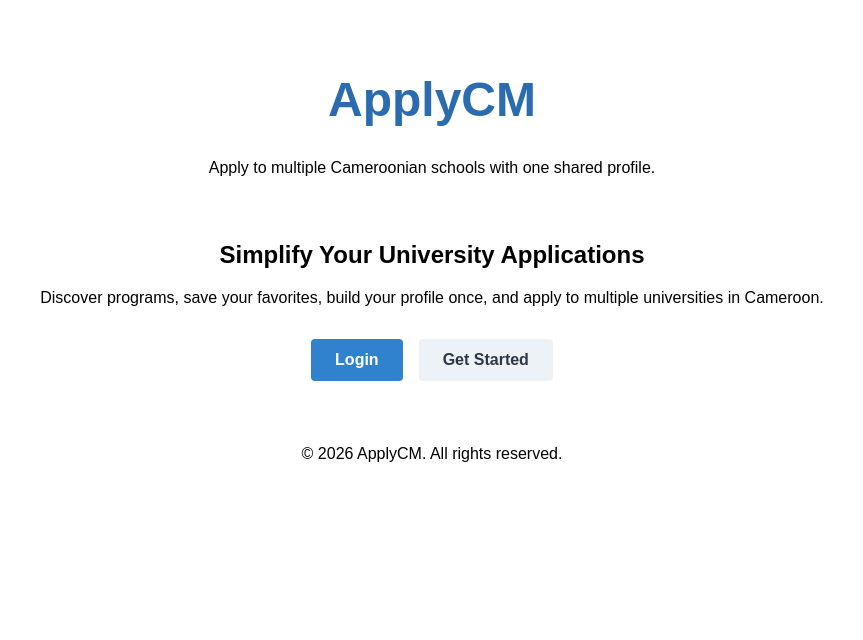
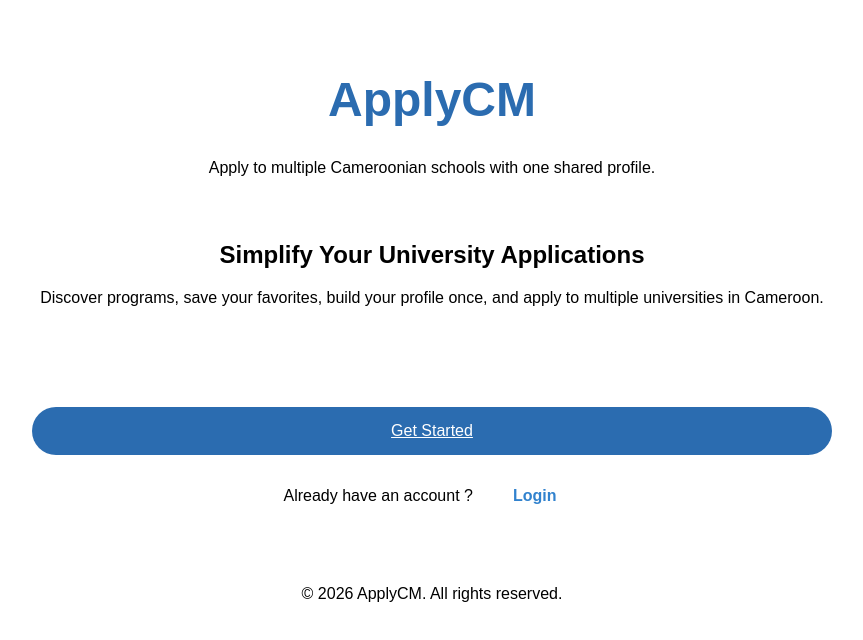
Before and after one commit to DCT-Berinyuy/ApplyCM, a SvelteKit app in the folder frontend/: page / in a window 1280 px wide. Shown: the top 640 px of the page, without its empty margins (208-1071 px from the left). Built offline with nearby package versions, Linux system fonts and the light colour scheme.

Commit message:
Changes and impovements made on the signup page

```diff
--- a/frontend/src/routes/(app)/dashboard/+page.svelte
+++ b/frontend/src/routes/(app)/dashboard/+page.svelte
@@ -4,7 +4,7 @@
 
 <div class="dashboard-page">
     <h2>Dashboard</h2>
-    <p>Welcome to your ApplyCM dashboard. Track your university applications here!!!.</p>
+    <p>Welcome to your ApplyCM dashboard. Track your university applications here!.</p>
 
     <div class="stats-grid">
         <div class="stat-card">
--- a/frontend/src/routes/+page.svelte
+++ b/frontend/src/routes/+page.svelte
@@ -11,9 +11,12 @@
     <main class="hero-section">
         <h2>Simplify Your University Applications</h2>
         <p>Discover programs, save your favorites, build your profile once, and apply to multiple universities in Cameroon.</p>
+        <div class="start">
+            <a href="/signup" class="newBtn">Get Started</a>
+        </div>
         <div class="actions">
+            <p> Already have an account ?</p>
             <a href="/login" class="btn btn-primary">Login</a>
-            <a href="/signup" class="btn btn-secondary">Get Started</a>
         </div>
     </main>
 
@@ -35,6 +38,12 @@
         font-size: 3rem;
         color: #2b6cb0;
     }
+    .start {
+        margin-top: 100px;
+        padding: 15px;
+        background-color: #2b6cb0;
+        border-radius: 50px;
+    }
     .hero-section {
         margin: 4rem 0;
     }
@@ -42,7 +51,8 @@
         display: flex;
         justify-content: center;
         gap: 1rem;
-        margin-top: 2rem;
+        margin-top: 1rem;
+        align-items: center;
     }
     .btn {
         padding: 0.75rem 1.5rem;
@@ -51,11 +61,39 @@
         font-weight: bold;
     }
     .btn-primary {
-        background-color: #3182ce;
-        color: white;
+        color: #3182ce;
+
     }
-    .btn-secondary {
-        background-color: #edf2f7;
-        color: #2d3748;
+    .newBtn {
+        color: #ffffff;
+    }
+    a {
+        transition: color 0.3s ease;
+    }
+
+    h1:hover {
+        color: #63b3ed;
+    }
+
+    h2:hover {
+        color: #2b6cb0;
+    }
+
+    p:hover {
+        color: #4a5568;
+    }
+    .start,
+    .btn-primary {
+        transition: all 0.3s ease;
+    }
+    .start:hover {
+        background: #3182ce;
+        transform: translateY(-4px);
+        box-shadow: 0 12px 25px rgba(49, 130, 206, 0.35);
+    }
+    .btn-primary:hover {
+        background: #3182ce;
+        color: #ffffff;
+        transform: scale(1.05);
     }
 </style>
```
Also changed, not shown: 1 other file (tests, documents, lock files or other folders).
